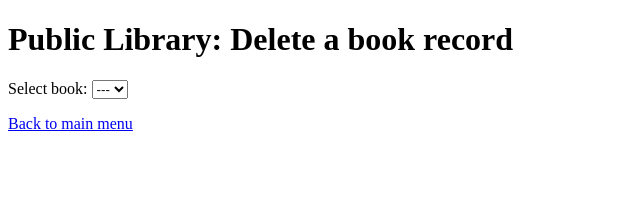
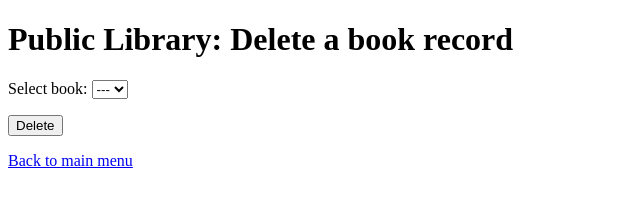
Before and after one commit to Infinity-James/PublicLibrary, a plain HTML site: page deleteBook.html in a window 1280 px wide. Shown: the whole page, without its empty margins (0-640 px from the left). Drawn offline with Linux system fonts and the light colour scheme.

Commit message:
Added a button to the delete book page.

```diff
--- a/deleteBook.html
+++ b/deleteBook.html
@@ -24,6 +24,9 @@
           </select>
         </label>
       </p>
+      <p>
+        <button type="button" name="commit">Delete</button>
+      </p>
     </form>
     <nav>
       <a href="index.html">Back to main menu</a>
```
